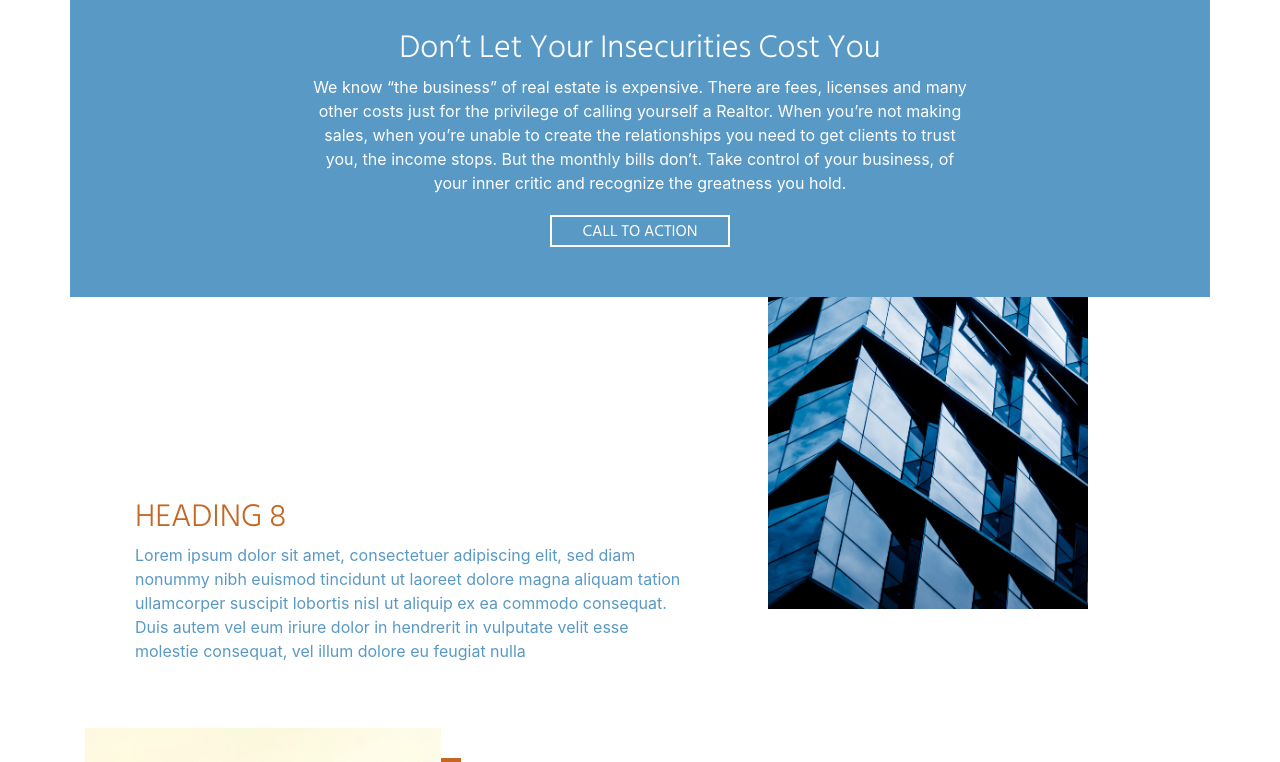
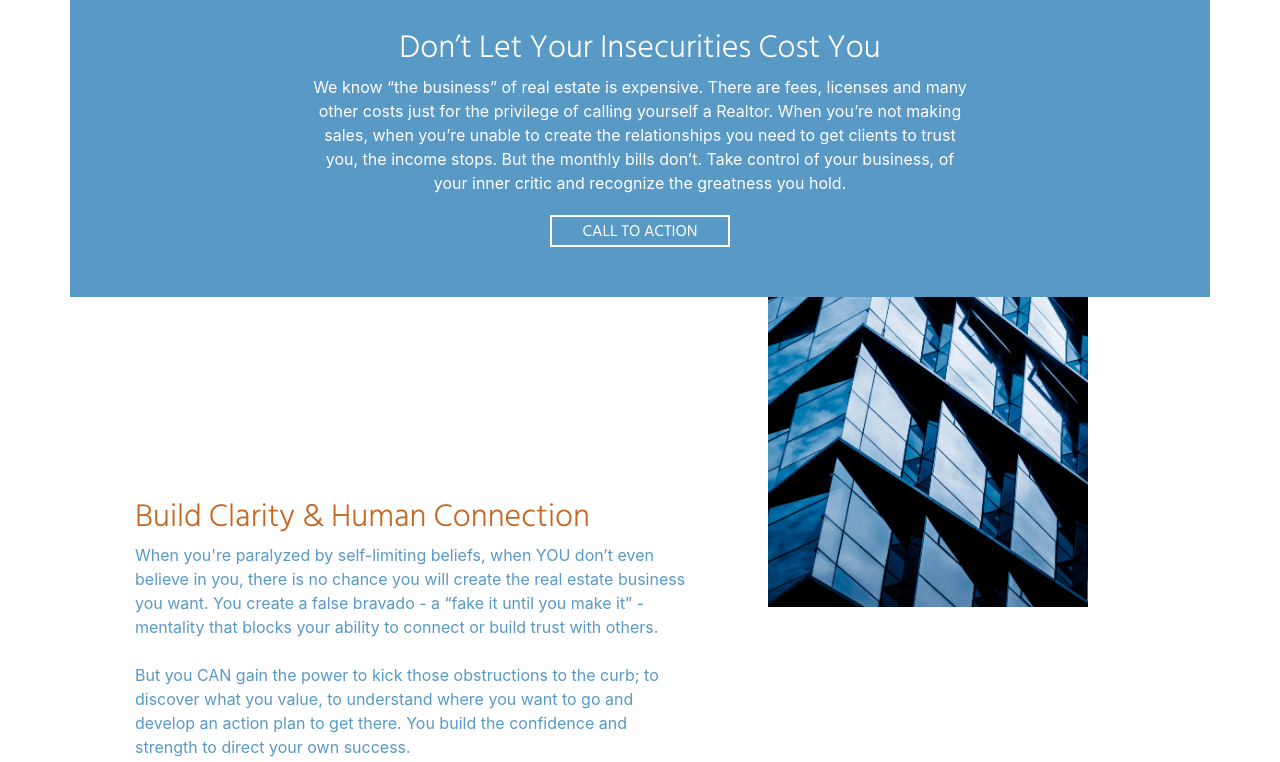
Before and after one commit to ianrandmckenzie/realestate.morningowlcoaching.com, a plain HTML site: page index.html in a window 1280 px wide. Shown: the part 5302-6064 px from the top of the page. Drawn offline with nearby package versions, Linux system fonts and the light colour scheme.

Commit message:
Updated Heading Eight

```diff
--- a/index.html
+++ b/index.html
@@ -227,12 +227,13 @@
 			</div>
 			<div class="row">
 				<div class="col-md-12">
-					<h2>HEADING 8</h2>
-					<p>Lorem ipsum dolor sit amet, consectetuer adipiscing elit,
-						sed diam nonummy nibh euismod tincidunt ut laoreet dolore magna aliquam tation
-						ullamcorper suscipit lobortis nisl ut aliquip ex ea commodo consequat. Duis autem vel eum
-						iriure dolor in hendrerit in vulputate velit esse molestie consequat, vel illum dolore eu
-						feugiat nulla</p>
+					<h2>Build Clarity & Human Connection</h2>
+					<p>When you're paralyzed by self-limiting beliefs, when YOU don’t even believe in you, there is no chance you will create
+						the real estate business you want. You create a false bravado - a “fake it until you make it” - mentality that blocks your ability to connect or build trust with others.<br><br>
+
+						But you CAN gain the power to kick those obstructions to the curb; to discover what you value, to understand where you want to go and
+						develop an action plan to get there. You build the confidence and strength to direct your own success.
+						</p>
 				</div>
 			</div>
 		</div>
--- a/style.css
+++ b/style.css
@@ -307,8 +307,8 @@ ol, ul, li {
     background-repeat: no-repeat;
     background-position: 80%;
     background-size: calc(10% + 15vw);
-    height: 800px;
-    margin-bottom: 250px;
+    height: auto;
+    margin-bottom: 350px;
 }
 
 .heading_eight h2 {
@@ -460,6 +460,9 @@ footer button:hover {
     .heading_six .page_image {
         height: auto;
     }
+    .heading_eight {
+        margin-bottom: 200px;
+    }
     .heading_nine img {
         width: 50%;
     }
```
